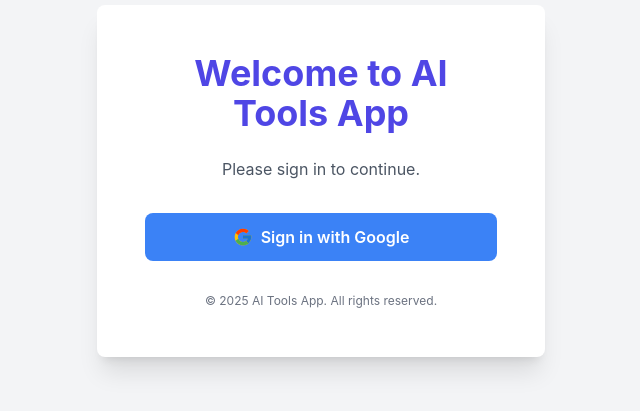
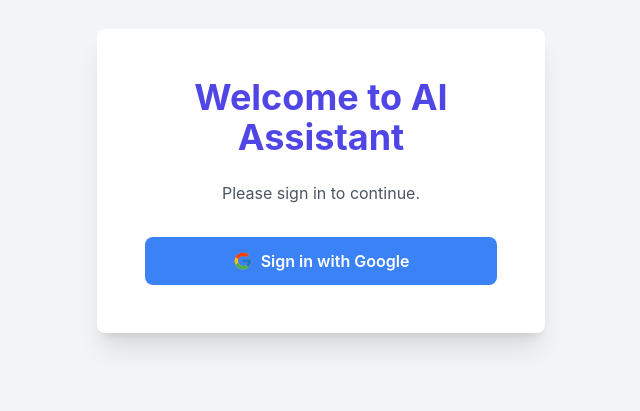
Before and after one commit to Sbyog/tax-assistant-app, a React (Create React App) app: page /login in a window 1280 px wide. Shown: the part 219-630 px from the top of the page, without its empty margins (319-959 px from the left). Built offline with nearby package versions, Linux system fonts and the light colour scheme; no server answers.

Commit message:
feat: update LoginPage title and comment out footer for improved clarity; add deployment notes for Google Cloud Run

```diff
--- a/src/pages/Home.js
+++ b/src/pages/Home.js
@@ -4,11 +4,11 @@ import ChatInterface from '../components/ChatInterface';
 const Home = () => {
   return (
     <div className="flex flex-col h-screen bg-gray-100 dark:bg-gray-800"> {/* Occupy full height, flex column */}
-      <div className="w-full py-3 text-center shadow-sm bg-white dark:bg-gray-900">
+      {/* <div className="w-full py-3 text-center shadow-sm bg-white dark:bg-gray-900">
         <h1 className="text-xl font-bold text-gray-700 dark:text-gray-200">
           AI Tools
         </h1>
-      </div>
+      </div> */}
       <div className="flex-grow w-full"> {/* Wrapper for ChatInterface to grow */}
         <ChatInterface />
       </div>
--- a/src/pages/LoginPage.js
+++ b/src/pages/LoginPage.js
@@ -25,7 +25,7 @@ const LoginPage = () => {
     <div className="min-h-screen flex flex-col items-center justify-center bg-gray-100 p-4">
       <div className="bg-white shadow-xl rounded-lg p-8 md:p-12 w-full max-w-md text-center">
         <h1 className="text-3xl md:text-4xl font-bold text-primary mb-6">
-          Welcome to AI Tools App
+          Welcome to AI Assistant
         </h1>
         <p className="text-gray-600 mb-8">
           Please sign in to continue.
@@ -59,9 +59,9 @@ const LoginPage = () => {
           Sign in with Google
         </button>
 
-        <p className="mt-8 text-xs text-gray-500">
+        {/* <p className="mt-8 text-xs text-gray-500">
           &copy; {new Date().getFullYear()} AI Tools App. All rights reserved.
-        </p>
+        </p> */}
       </div>
     </div>
   );
```
Also changed, not shown: 1 other file (tests, documents, lock files or other folders).
